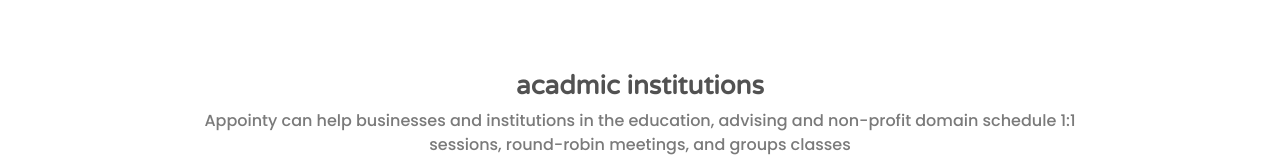
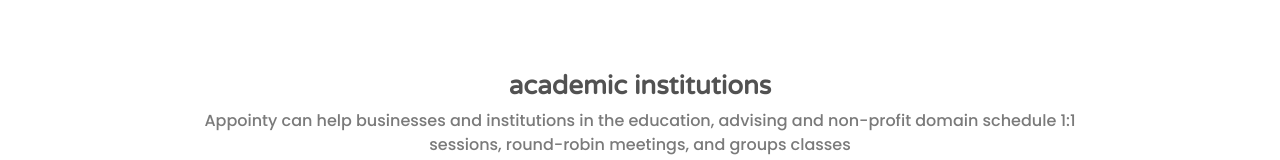
Before and after one commit to chaituharsha/Appointy-Web-UI, a plain HTML site: page index.html in a window 1280 px wide. Shown: the part 573-733 px from the top of the page. Drawn offline with nearby package versions, Linux system fonts and the light colour scheme.

Commit message:
Update index.html

```diff
--- a/index.html
+++ b/index.html
@@ -60,7 +60,7 @@
         <div class="row justify-content-center section-2">
             <div class="row row-1">
                 <div class="col-10">
-                    <h1 class="heading-1">acadmic institutions</h1>
+                    <h1 class="heading-1">academic institutions</h1>
                     <p class="para-1">Appointy can help businesses and institutions in the education, advising and
                         non-profit domain schedule 1:1 sessions, round-robin meetings, and groups classes
                     </p>
```
